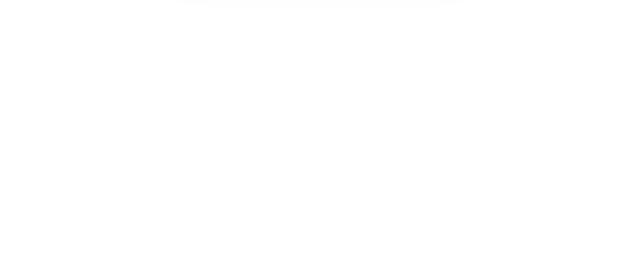
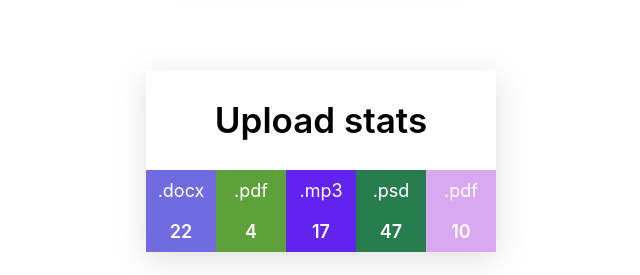
Before and after one commit to juliabykovaa/goit-react-hw-01-components, a React (Create React App) app: page / in a window 1280 px wide. Shown: the part 522-797 px from the top of the page, without its empty margins (319-959 px from the left). Built offline with nearby package versions, Linux system fonts and the light colour scheme.

Commit message:
second task

```diff
--- a/src/components/App/App.jsx
+++ b/src/components/App/App.jsx
@@ -1,5 +1,7 @@
 import user from './../../data/user.json';
+import stats from './../../data/data.json'
 import { Profile } from '../Profile/Profile'
+import { Statistics } from '../Statistics/Statistics'
 
 
 export function App() {
@@ -13,6 +15,8 @@
         stats={user.stats}
       />
 
+      <Statistics title="Upload stats" stats={stats} />
+
     </>
   );
 }
--- /dev/null
+++ b/src/components/Statistics/Statistics.jsx
@@ -0,0 +1,34 @@
+import PropTypes from 'prop-types';
+import {StatSection, StatTitle, StatInfo, StatItem, StatData, StatLabel} from './Statistics.styled'
+
+export const Statistics = ({ title, stats }) => {
+    return (
+        <StatSection>
+            {title &&<StatTitle>{title}</StatTitle>}
+
+
+            <StatInfo>
+                {stats.map((data) => {
+                    return (
+                        <StatItem key={data.id}>
+                            <StatLabel>{data.label}</StatLabel>
+                            <StatData>{data.percentage}</StatData>
+                        </StatItem>
+                    )
+                }
+                )}
+            </StatInfo>
+        </StatSection>
+    )
+};
+
+Statistics.propTypes = {
+    title: PropTypes.string,
+    stats: PropTypes.arrayOf(
+        PropTypes.exact({
+            id: PropTypes.string.isRequired,
+            label: PropTypes.string,
+            percentage: PropTypes.number,
+        })
+    )
+}
--- /dev/null
+++ b/src/components/Statistics/Statistics.styled.js
@@ -0,0 +1,50 @@
+import styled from '@emotion/styled'
+
+const randomColor = () => {
+    return "#" + Math.floor(Math.random()*16777215).toString(16).padStart(6, '0').toUpperCase();
+}
+
+export const StatSection = styled.section`
+display: flex;
+align-items: stretch;
+flex-direction: column;
+width: fit-content;
+box-shadow: rgba(100, 100, 111, 0.2) 0px 7px 29px 0px;
+margin: 0 auto;
+margin-top: 100px;
+`
+
+export const StatTitle = styled.h2`
+    font-size: 35px;
+    font-weight: 600;
+    display: flex;
+    justify-content: center;
+
+    `
+
+export const StatInfo = styled.ul`
+    display: flex;
+justify-content: space-around;
+margin: 0;
+padding: 0px;
+`
+
+export const StatItem = styled.li`
+width: 70px;
+background-color: ${randomColor};
+display: flex;
+    gap: 20px;
+    flex-direction: column;
+    align-items: center;
+    padding-top: 10px;
+    padding-bottom: 10px;
+    color: white;
+`
+
+export const StatLabel = styled.span`
+font-size: 18px;
+`
+
+export const StatData = styled.span`
+font-size: 18px;
+font-weight: 600`
```
Also changed, not shown: src/data/friends.json (added, +32 -0 lines), src/components/FriendList/FriendList.jsx (added), src/components/FriendList/FriendList.styled.js (added).
